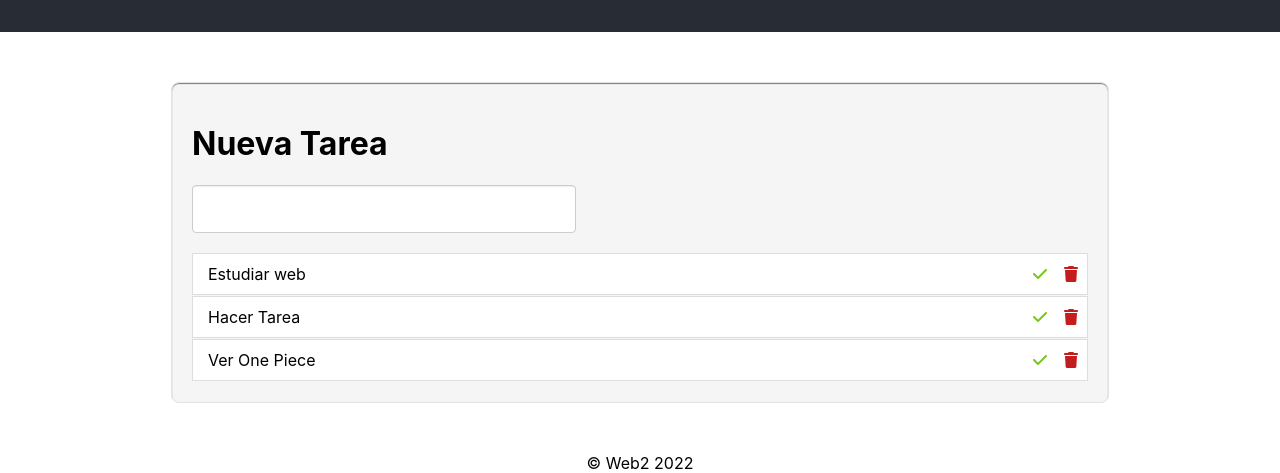
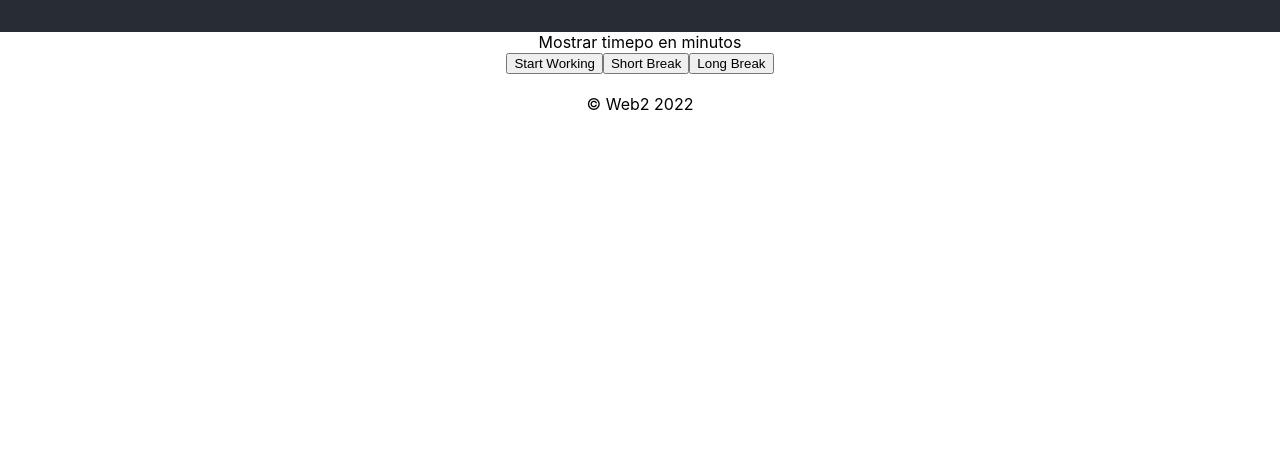
Before and after one commit to LastAngelic/ToDoList, a React app: page / in a window 1280 px wide. Shown: the part 427-900 px from the top of the page. After the commit the page ends 800 px from the top, so only its background shows below. Built offline with nearby package versions, Linux system fonts and the light colour scheme.

Commit message:
Timer Act

```diff
--- a/public/index.html
+++ b/public/index.html
@@ -28,7 +28,7 @@
     integrity="sha512-KfkfwYDsLkIlwQp6LFnl8zNdLGxu9YAA1QvwINks4PhcElQSvqcyVLLD9aMhXd13uQjoXtEKNosOWaZqXgel0g==" crossorigin="anonymous" referrerpolicy="no-referrer" />
 
 
-    <title>GuessmyNumber2.0</title>
+    <title>To Do</title>
   </head>
   <body>
     <noscript>You need to enable JavaScript to run this app.</noscript>
--- a/src/components/App.js
+++ b/src/components/App.js
@@ -3,16 +3,16 @@ import './App.css';
 import Header from '../shared/layout/Header';
 import Footer from '../shared/layout/Footer';
 import Content from '../shared/layout/Content';
-import Todo from './Todo/Todo';
+// import Todo from './Todo/Todo';
+import Timer from './Pomodoro/Timer';
 
 function App() {
   return (
     <div className="App">
       <Header title="Header" url="https://www.youtube.com/watch?v=dQw4w9WgXcQ" />
       <Content>
-        <Todo />
+        <Timer />
       </Content>
-
       <Footer />
     </div>
   );
--- /dev/null
+++ b/src/components/Pomodoro/Timer.js
@@ -0,0 +1,105 @@
+import Recat, {Component} from 'react';
+import './Timer.css';
+
+class Timer extends Component {
+    constructor() {
+        super();
+
+        this.state = {
+            alert: {
+                type: '',
+                message: '',
+            },
+
+            time: 0
+        };
+
+        this.times = {
+            defaultTime: 1500,
+            shortBreak: 300,
+            longBreak: 900,
+        }
+    }
+
+    componentDidMount() {
+        this.setDefaultTime()
+    }
+
+    setDefaultTime() {
+        this.setState({
+            time: this.timedefaultTime
+        })
+    }
+
+    setTimeForWork = () => {
+        this.setState({
+            alert: {
+                type: 'work',
+                message: 'WORKING!'
+            }
+        })
+    }
+
+    setTimeForShortBreak = () => {
+        this.setState({
+            alert: {
+                type: 'shortBreak',
+                message: 'Taking a Short Break!'
+            }
+        })
+    }
+
+    setTimeForLongBreak = () => {
+        this.setState({
+            alert: {
+                type: 'longBreak',
+                message: 'Takin a Long Break!'
+            }
+        })
+    }
+
+    render() {
+
+        const {alert: {message, type}, time} = this.state;
+
+        return (
+
+            <div className = "Pomodoro">
+                <div className = {`alert ${type}`}>
+                    {message}
+                </div>
+
+                <div className = "imer">
+                    Mostrar timepo en minutos
+                </div>
+
+                <dvi classNAme = "types">
+                <button
+                    className = "start"
+                    onClick = {this.setTimeForWork}>
+
+                       Start Working
+                    </button>
+
+                    <button
+                    className = "short"
+                    onClick = {this.setTimeForShortBreak}>
+
+                       Short Break
+                    </button>
+
+                    <button
+                    className = "long"
+                    onClick = {this.setTimeForLongBreak}>
+
+                       Long Break
+                    </button>
+                </dvi>
+
+            </div>
+        )
+    }
+}
+
+
+export default Timer;
```
Also changed, not shown: src/components/Pomodoro/Timer.css (added).
